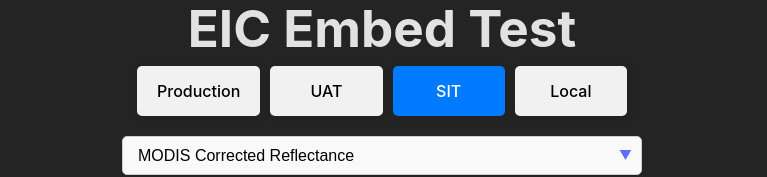
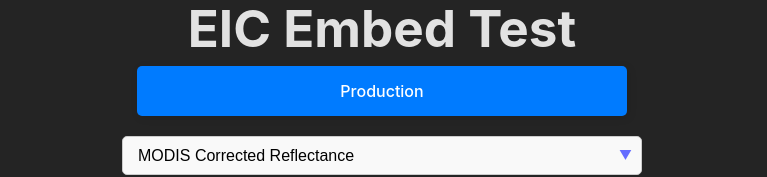
Before and after one commit to nasa-gibs/eic-embed-test, a React (Vite) app: page / in a window 1280 px wide. Shown: the top 177 px of the page, without its empty margins (258-1025 px from the left). Built offline with nearby package versions, Linux system fonts and the light colour scheme.

Commit message:
turn UAT/SIT/Local envs // fix dark mode

```diff
--- a/src/App.tsx
+++ b/src/App.tsx
@@ -6,18 +6,18 @@ const environments = [
     title: 'Production',
     url: 'https://worldview.earthdata.nasa.gov/'
   },
-  {
-    title: 'UAT',
-    url: 'https://worldview.uat.earthdata.nasa.gov/'
-  },
-  {
-    title: 'SIT',
-    url: 'https://worldview.sit.earthdata.nasa.gov/'
-  },
-  {
-    title: 'Local',
-    url: 'http://localhost:3000/'
-  }
+  // {
+  //   title: 'UAT',
+  //   url: 'https://worldview.uat.earthdata.nasa.gov/'
+  // },
+  // {
+  //   title: 'SIT',
+  //   url: 'https://worldview.sit.earthdata.nasa.gov/'
+  // },
+  // {
+  //   title: 'Local',
+  //   url: 'http://localhost:3000/'
+  // }
 ];
 
 const scenarios = [
@@ -99,7 +99,7 @@ const sizes = [
 ]
 
 function App() {
-  const [selectedEnvironment, setSelectedEnvironment] = useState(environments[2]);
+  const [selectedEnvironment, setSelectedEnvironment] = useState(environments[0]);
   const [selectedScenario, setSelectedScenario] = useState(scenarios[0]);
   const [selectedSize, setSelectedSize] = useState({
     height: 500,
--- a/src/index.css
+++ b/src/index.css
@@ -3,7 +3,6 @@
   line-height: 1.5;
   font-weight: 400;
 
-  color-scheme: light dark;
   color: rgba(255, 255, 255, 0.87);
   background-color: #242424;
 
```
